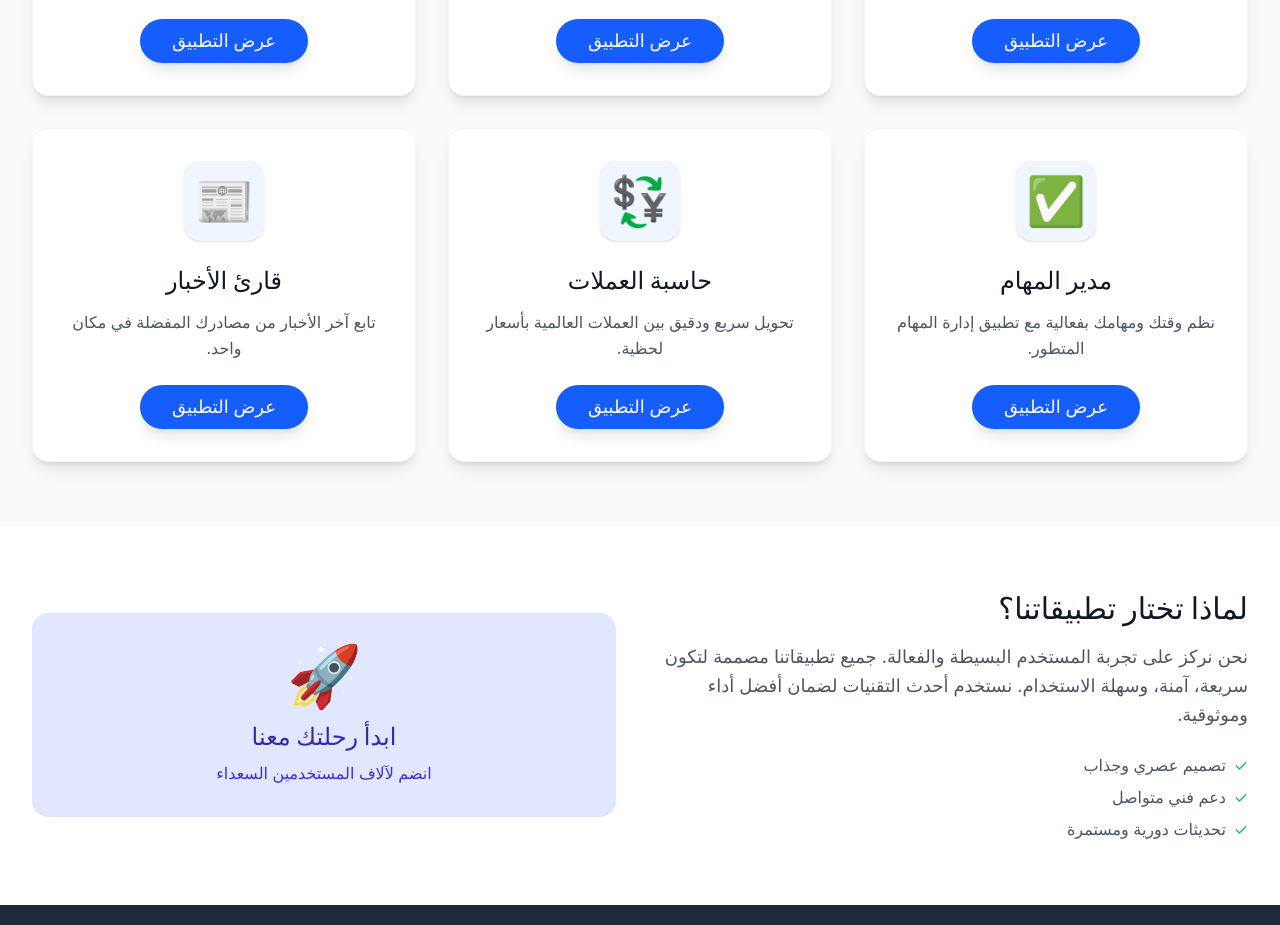
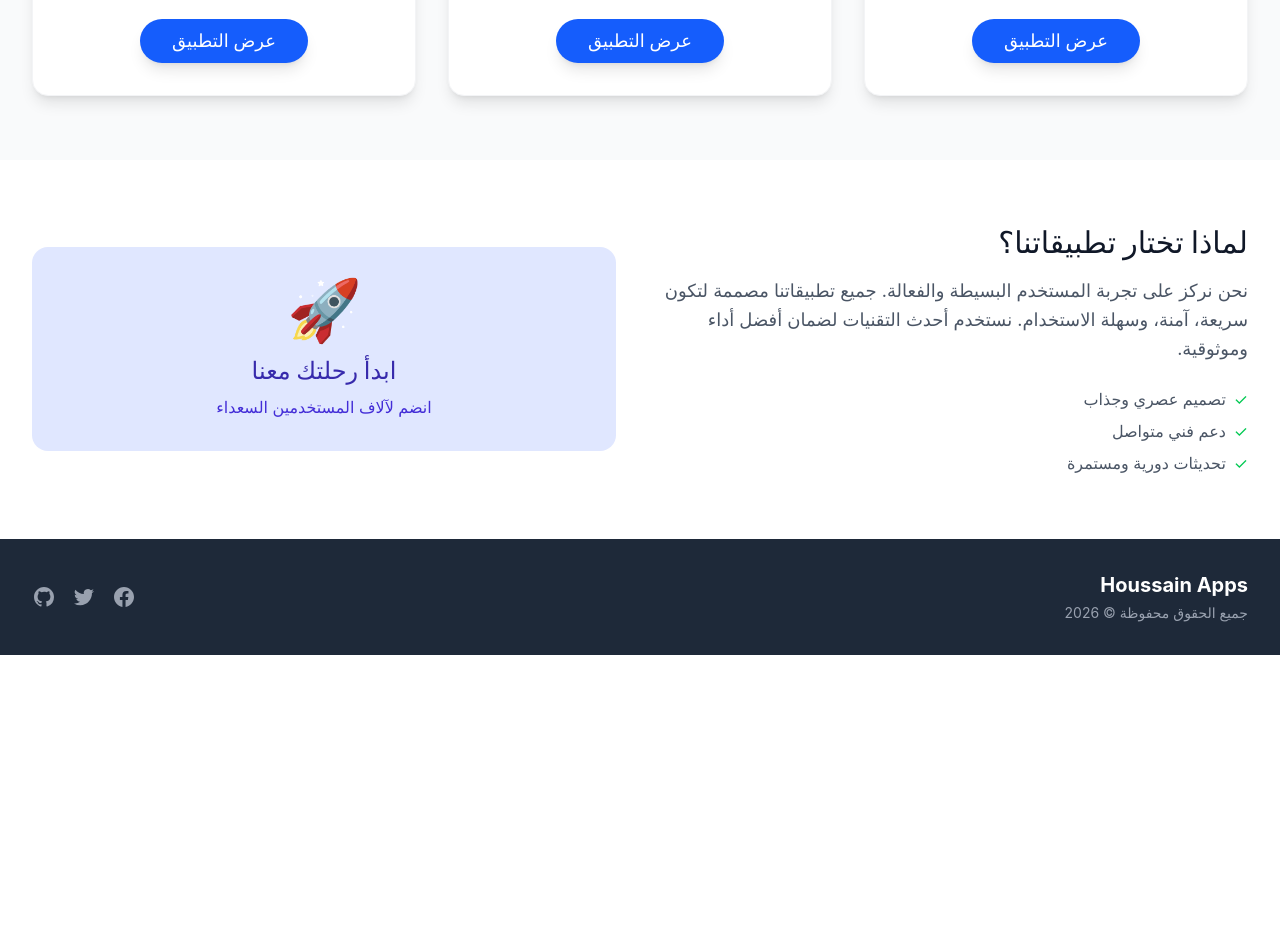
Before and after one commit to alfaress01/houssain-apps, a React (Vite) app: page / in a window 1280 px wide. Shown: the part 860-1785 px from the top of the page. After the commit the page ends 1515 px from the top, so only its background shows below. Built offline with nearby package versions, Linux system fonts and the light colour scheme.

Commit message:
Remove placeholder apps from home

```diff
--- a/src/pages/Home.jsx
+++ b/src/pages/Home.jsx
@@ -26,27 +26,6 @@ function Home() {
       description: "أكثر من 50 أداة مجانية لتسهيل المهام اليومية والمهنية في مكان واحد.",
       icon: <img src={`${import.meta.env.BASE_URL}images/tayssir_logo.png`} alt="Tayssir Logo" className="w-full h-full object-cover" />,
       link: "/tayssir"
-    },
-    {
-      id: 4,
-      title: "مدير المهام",
-      description: "نظم وقتك ومهامك بفعالية مع تطبيق إدارة المهام المتطور.",
-      icon: "✅",
-      link: "#"
-    },
-    {
-      id: 5,
-      title: "حاسبة العملات",
-      description: "تحويل سريع ودقيق بين العملات العالمية بأسعار لحظية.",
-      icon: "💱",
-      link: "#"
-    },
-    {
-      id: 6,
-      title: "قارئ الأخبار",
-      description: "تابع آخر الأخبار من مصادرك المفضلة في مكان واحد.",
-      icon: "📰",
-      link: "#"
     }
   ];
 
```
